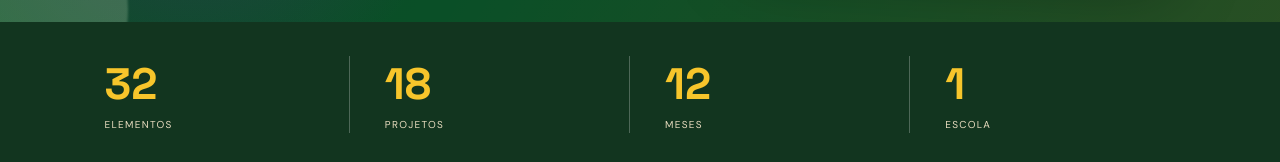
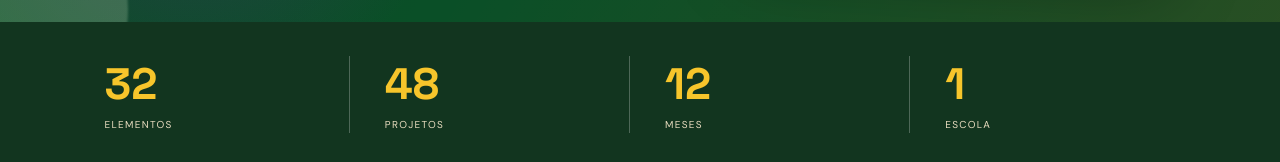
Before and after one commit to tomaspascoaldecarvalho-boop/lista1, a React (Vite) app: page / in a window 1280 px wide. Shown: the part 778-940 px from the top of the page. Built offline with nearby package versions, Linux system fonts and the light colour scheme.

Commit message:
Atualiza projetos com as propostas da Lista Madagascar

```diff
--- a/src/data.js
+++ b/src/data.js
@@ -34,24 +34,342 @@ export const people = [
 ];
 
 export const projects = [
-  { title: "Sunsets Mensais", category: "Eventos", icon: "☀", description: "Um sunset por mês com música, amigos e um ambiente diferente para toda a escola.", tag: "Todos os meses" },
-  { title: "Conferências M", category: "Cultura", icon: "◉", description: "Conferências e conversas ao longo do ano com convidados ligados a temas que interessam aos alunos.", tag: "Ao longo do ano" },
-  { title: "Palestras Mensais", category: "Cultura", icon: "✦", description: "Uma conversa por mês sobre empreendedorismo, tecnologia, carreira, desporto, criatividade ou outros temas.", tag: "Todos os meses" },
-  { title: "Semana Madagascar", category: "Eventos", icon: "M", description: "Uma semana especial com desafios, música, torneios, atividades e surpresas espalhadas pela escola.", tag: "Grande evento" },
-  { title: "Torneios Interturmas", category: "Desporto", icon: "🏆", description: "Futebol, basquetebol, voleibol, padel, ténis de mesa e outras competições escolhidas pelos alunos.", tag: "Ao longo do ano" },
-  { title: "Noite de Talentos", category: "Cultura", icon: "♪", description: "Um palco aberto para música, dança, teatro, humor e todos os talentos dos alunos.", tag: "Planeado" },
-  { title: "Cinema na Escola", category: "Cultura", icon: "▣", description: "Sessões de cinema escolhidas pelos alunos, com ambiente de noite de cinema e convívio.", tag: "Planeado" },
-  { title: "Gaming Tournament", category: "Eventos", icon: "⌁", description: "Torneios de EA FC, Mario Kart, Rocket League e outros jogos escolhidos pelos alunos.", tag: "Planeado" },
-  { title: "Caixa M", category: "Escola", icon: "□", description: "Uma caixa física e digital para sugestões anónimas. Porque boas ideias podem vir de qualquer pessoa.", tag: "Sempre aberta" },
-  { title: "Eco Madagascar", category: "Ambiente", icon: "❧", description: "Campanhas para reduzir desperdício, reciclar mais e tornar a escola mais consciente.", tag: "Em desenvolvimento" },
-  { title: "Apoio entre Alunos", category: "Comunidade", icon: "◎", description: "Uma rede de entreajuda para partilhar conhecimentos e apoiar colegas em diferentes disciplinas.", tag: "Planeado" },
-  { title: "Dia da Escola", category: "Comunidade", icon: "◇", description: "Um grande dia para juntar alunos, professores e comunidade num programa feito para todos.", tag: "Grande evento" },
-  { title: "Mural M", category: "Escola", icon: "▤", description: "Um espaço visual para ideias, arte, frases e projetos dos alunos ganharem lugar na escola.", tag: "Planeado" },
-  { title: "Feira de Clubes", category: "Escola", icon: "✚", description: "Uma tarde para descobrir atividades, clubes e projetos e para lançar novas ideias dos alunos.", tag: "Planeado" },
-  { title: "Dia Solidário", category: "Comunidade", icon: "♥", description: "Uma iniciativa anual para apoiar uma causa escolhida pela comunidade escolar.", tag: "Anual" },
-  { title: "Desafio M", category: "Eventos", icon: "!", description: "Pequenos desafios mensais entre turmas para aumentar a participação e o espírito de equipa.", tag: "Mensal" },
-  { title: "Clube de Debate", category: "Cultura", icon: "?", description: "Encontros para discutir temas atuais, treinar argumentação e ouvir opiniões diferentes.", tag: "Planeado" },
-  { title: "Passaporte M", category: "Comunidade", icon: "→", description: "Um sistema de desafios e atividades ao longo do ano para incentivar a participação dos alunos.", tag: "Planeado" }
+  {
+    "title": "Podcast CRSI",
+    "category": "Comunicação e Cultura",
+    "icon": "◉",
+    "description": "O regresso do podcast do CRSI, com professores e alunos à conversa sobre temas diversos.",
+    "tag": "Comunicação"
+  },
+  {
+    "title": "O Próximo Passo",
+    "category": "Comunicação e Cultura",
+    "icon": "→",
+    "description": "Conversas reais com alunos do 12.º ano sobre exames, experiências e escolhas para o futuro.",
+    "tag": "12.º ano"
+  },
+  {
+    "title": "Speed Dating de Cursos",
+    "category": "Comunicação e Cultura",
+    "icon": "↔",
+    "description": "Alunos de diferentes universidades apresentam os seus cursos e respondem às dúvidas de quem está a escolher.",
+    "tag": "Ensino superior"
+  },
+  {
+    "title": "Open Days Universitários",
+    "category": "Comunicação e Cultura",
+    "icon": "◎",
+    "description": "Informação organizada sobre Open Days e oportunidades das universidades em Portugal.",
+    "tag": "Informação"
+  },
+  {
+    "title": "Concursos M",
+    "category": "Comunicação e Cultura",
+    "icon": "✦",
+    "description": "Concursos de cultura geral, talentos, escrita, desenho, fotografia e outras áreas.",
+    "tag": "Ao longo do ano"
+  },
+  {
+    "title": "Concurso de Empreendedorismo",
+    "category": "Comunicação e Cultura",
+    "icon": "↗",
+    "description": "Equipas transformam ideias em projetos reais e apresentam as suas propostas perante um júri.",
+    "tag": "Empreendedorismo"
+  },
+  {
+    "title": "Banco de Manuais",
+    "category": "Comunicação e Cultura",
+    "icon": "▤",
+    "description": "Promoção do Banco de Manuais para facilitar a reutilização e partilha de recursos escolares.",
+    "tag": "Recursos"
+  },
+  {
+    "title": "Banco de Testes",
+    "category": "Comunicação e Cultura",
+    "icon": "□",
+    "description": "Arquivo de testes de anos anteriores para ajudar os alunos na preparação para as avaliações.",
+    "tag": "Secundário"
+  },
+  {
+    "title": "Anuário Escolar",
+    "category": "Comunicação e Cultura",
+    "icon": "▥",
+    "description": "Um registo dos momentos, pessoas e memórias que marcaram o ano letivo.",
+    "tag": "Memórias"
+  },
+  {
+    "title": "Jornal Trimestral",
+    "category": "Comunicação e Cultura",
+    "icon": "▤",
+    "description": "Uma publicação periódica com notícias, opiniões, entrevistas e acontecimentos da comunidade escolar.",
+    "tag": "Trimestral"
+  },
+  {
+    "title": "Campanhas de SBV",
+    "category": "Comunicação e Cultura",
+    "icon": "♥",
+    "description": "Sessões práticas para aprender a reconhecer emergências e agir corretamente perante uma vítima.",
+    "tag": "Formação"
+  },
+  {
+    "title": "Estudar Fora de Portugal",
+    "category": "Comunicação e Cultura",
+    "icon": "◇",
+    "description": "Sessões sobre candidaturas, bolsas, custos, alojamento e percursos no ensino superior internacional.",
+    "tag": "Futuro"
+  },
+  {
+    "title": "Parlamento dos Jovens",
+    "category": "Comunicação e Cultura",
+    "icon": "◌",
+    "description": "Inscrição do CRSI no projeto Parlamento dos Jovens e promoção da participação cívica.",
+    "tag": "Participação"
+  },
+  {
+    "title": "A Tua Voz Também Conta!",
+    "category": "Comunicação e Cultura",
+    "icon": "!",
+    "description": "Formulário mensal para avaliar as iniciativas da Associação de Estudantes e recolher sugestões.",
+    "tag": "Mensal"
+  },
+  {
+    "title": "Porque Devemos Falar de Política?",
+    "category": "Comunicação e Cultura",
+    "icon": "?",
+    "description": "Palestras de literacia política para compreender melhor a informação e combater a desinformação.",
+    "tag": "Literacia"
+  },
+  {
+    "title": "Site / Blog da AE",
+    "category": "Comunicação e Cultura",
+    "icon": "⌁",
+    "description": "Uma plataforma para consultar atividades, eventos, palestras, projetos e novidades da Associação.",
+    "tag": "Online"
+  },
+  {
+    "title": "Moral M",
+    "category": "Comunicação e Cultura",
+    "icon": "M",
+    "description": "Construção ao longo do ano de um espaço de recordações dos momentos vividos pela AE.",
+    "tag": "Memórias"
+  },
+  {
+    "title": "Resumos à Solta",
+    "category": "Comunicação e Cultura",
+    "icon": "✎",
+    "description": "Banco de resumos no Padlet para apoiar os alunos do ensino secundário.",
+    "tag": "Secundário"
+  },
+  {
+    "title": "A Futura AE",
+    "category": "Comunicação e Cultura",
+    "icon": "∞",
+    "description": "Informação e orientação para ajudar futuros alunos a formar uma Lista candidata à AE.",
+    "tag": "Futuras listas"
+  },
+  {
+    "title": "AE Aberta e Próxima",
+    "category": "Comunicação e Cultura",
+    "icon": "◎",
+    "description": "Uma Associação acessível, onde todos os alunos possam ser ouvidos, participar e encontrar apoio.",
+    "tag": "Sempre aberta"
+  },
+  {
+    "title": "Viagens de Finalistas",
+    "category": "Eventos",
+    "icon": "✈",
+    "description": "Viagens de finalistas para o 9.º e 12.º anos.",
+    "tag": "Finalistas"
+  },
+  {
+    "title": "Baile de Finalistas",
+    "category": "Eventos",
+    "icon": "✦",
+    "description": "Baile de finalistas para celebrar o fim de um ciclo no 9.º e 12.º anos.",
+    "tag": "Finalistas"
+  },
+  {
+    "title": "Noite no Colégio",
+    "category": "Eventos",
+    "icon": "☾",
+    "description": "Uma noite especial no Colégio pensada para os alunos finalistas.",
+    "tag": "Finalistas"
+  },
+  {
+    "title": "Semana M",
+    "category": "Eventos",
+    "icon": "M",
+    "description": "Dias temáticos com atividades, desafios e momentos diferentes ao longo de uma semana.",
+    "tag": "Grande evento"
+  },
+  {
+    "title": "Summit Cluny",
+    "category": "Eventos",
+    "icon": "↗",
+    "description": "Continuação do Summit Cluny, dedicado ao empreendedorismo e à inovação.",
+    "tag": "Empreendedorismo"
+  },
+  {
+    "title": "Dia Mundial do Cinema",
+    "category": "Eventos",
+    "icon": "▣",
+    "description": "Celebração do Dia Mundial do Cinema, a 5 de novembro, com cinema ao ar livre no Colégio.",
+    "tag": "5 de novembro"
+  },
+  {
+    "title": "Volta ao Mundo",
+    "category": "Eventos",
+    "icon": "◎",
+    "description": "Um dia dedicado às diferentes culturas, sabores e tradições presentes no mundo.",
+    "tag": "Culturas"
+  },
+  {
+    "title": "Sunsets Mensais",
+    "category": "Eventos",
+    "icon": "☀",
+    "description": "Sunsets mensais da Associação de Estudantes para convívio e angariação de fundos.",
+    "tag": "Mensal"
+  },
+  {
+    "title": "Mega Jantar de Natal",
+    "category": "Eventos",
+    "icon": "✦",
+    "description": "Um grande jantar de Natal organizado pela Associação de Estudantes.",
+    "tag": "Natal"
+  },
+  {
+    "title": "Voluntários Cluny",
+    "category": "Voluntariado e Ambiente",
+    "icon": "♥",
+    "description": "Expandir e promover o projeto Voluntários Cluny, aumentando a divulgação e adesão dos alunos.",
+    "tag": "Voluntariado"
+  },
+  {
+    "title": "Caixa Cor de Rosa",
+    "category": "Voluntariado e Ambiente",
+    "icon": "□",
+    "description": "Uma iniciativa solidária criada para mobilizar a comunidade escolar em torno de uma causa.",
+    "tag": "Solidariedade"
+  },
+  {
+    "title": "Corrida Solidária",
+    "category": "Voluntariado e Ambiente",
+    "icon": "↗",
+    "description": "Corrida organizada pela AE com música, comida e diversão, aliando atividade física e solidariedade.",
+    "tag": "Solidariedade"
+  },
+  {
+    "title": "Armário Solidário",
+    "category": "Voluntariado e Ambiente",
+    "icon": "▤",
+    "description": "Recolha durante todo o ano de material escolar, comida e bens para apoiar instituições.",
+    "tag": "Todo o ano"
+  },
+  {
+    "title": "Parcerias Solidárias",
+    "category": "Voluntariado e Ambiente",
+    "icon": "∞",
+    "description": "Colaboração com a Liga Portuguesa Contra o Cancro, AMI, BACF e outras instituições.",
+    "tag": "Parcerias"
+  },
+  {
+    "title": "Ecopontos no Colégio",
+    "category": "Voluntariado e Ambiente",
+    "icon": "❧",
+    "description": "Instalação de ecopontos no 2.º e 3.º piso para facilitar a separação de resíduos.",
+    "tag": "Ambiente"
+  },
+  {
+    "title": "Ponto de Fé",
+    "category": "Pastoral",
+    "icon": "✦",
+    "description": "Espaço para partilhar, ouvir e descobrir a fé através de conversas sobre arte, fé e cultura com oradores.",
+    "tag": "Fé e cultura"
+  },
+  {
+    "title": "Juntos à Mesa",
+    "category": "Pastoral",
+    "icon": "◇",
+    "description": "Jantar partilhado em roda antes da Hora com Jesus, criando espaço para encontro e comunidade.",
+    "tag": "Comunidade"
+  },
+  {
+    "title": "Coro Estudantil",
+    "category": "Pastoral",
+    "icon": "♪",
+    "description": "Criação e dinamização de um coro formado por alunos.",
+    "tag": "Música"
+  },
+  {
+    "title": "Procissão das Velas",
+    "category": "Pastoral",
+    "icon": "☼",
+    "description": "Participação e dinamização da Procissão das Velas.",
+    "tag": "Pastoral"
+  },
+  {
+    "title": "Vigília de Taizé",
+    "category": "Pastoral",
+    "icon": "☾",
+    "description": "Momentos de oração e encontro inspirados na comunidade de Taizé.",
+    "tag": "Taizé"
+  },
+  {
+    "title": "Viagem a Taizé",
+    "category": "Pastoral",
+    "icon": "✈",
+    "description": "Promoção e divulgação da viagem a Taizé junto dos alunos interessados.",
+    "tag": "Viagem"
+  },
+  {
+    "title": "Exposições do Santíssimo",
+    "category": "Pastoral",
+    "icon": "◉",
+    "description": "Dinamização de momentos de exposição do Santíssimo na capela do Colégio.",
+    "tag": "Capela"
+  },
+  {
+    "title": "Interturmas",
+    "category": "Desporto",
+    "icon": "🏆",
+    "description": "Organização dos interturmas de futebol, voleibol e basquetebol.",
+    "tag": "Interturmas"
+  },
+  {
+    "title": "Interturmas de Dança",
+    "category": "Desporto",
+    "icon": "♪",
+    "description": "Uma competição de dança entre turmas, aberta à criatividade e participação dos alunos.",
+    "tag": "Interturmas"
+  },
+  {
+    "title": "Torneio Interescolas",
+    "category": "Desporto",
+    "icon": "⚡",
+    "description": "Competição desportiva entre escolas para promover espírito de equipa e convívio.",
+    "tag": "Interescolas"
+  },
+  {
+    "title": "Torneio de Padel",
+    "category": "Desporto",
+    "icon": "◇",
+    "description": "Torneio de padel para alunos com diferentes níveis de experiência.",
+    "tag": "Torneio"
+  },
+  {
+    "title": "Mais Material no Recreio",
+    "category": "Desporto",
+    "icon": "●",
+    "description": "Reposição das bolas de futebol e disponibilização de balizas para utilização no recreio.",
+    "tag": "Recreio"
+  },
+  {
+    "title": "Mini-Torneios",
+    "category": "Desporto",
+    "icon": "!",
+    "description": "Mini-torneios durante os intervalos de 25 minutos nas últimas semanas de cada período.",
+    "tag": "Intervalos"
+  }
 ];
 
 export const recurringEvents = [
```
